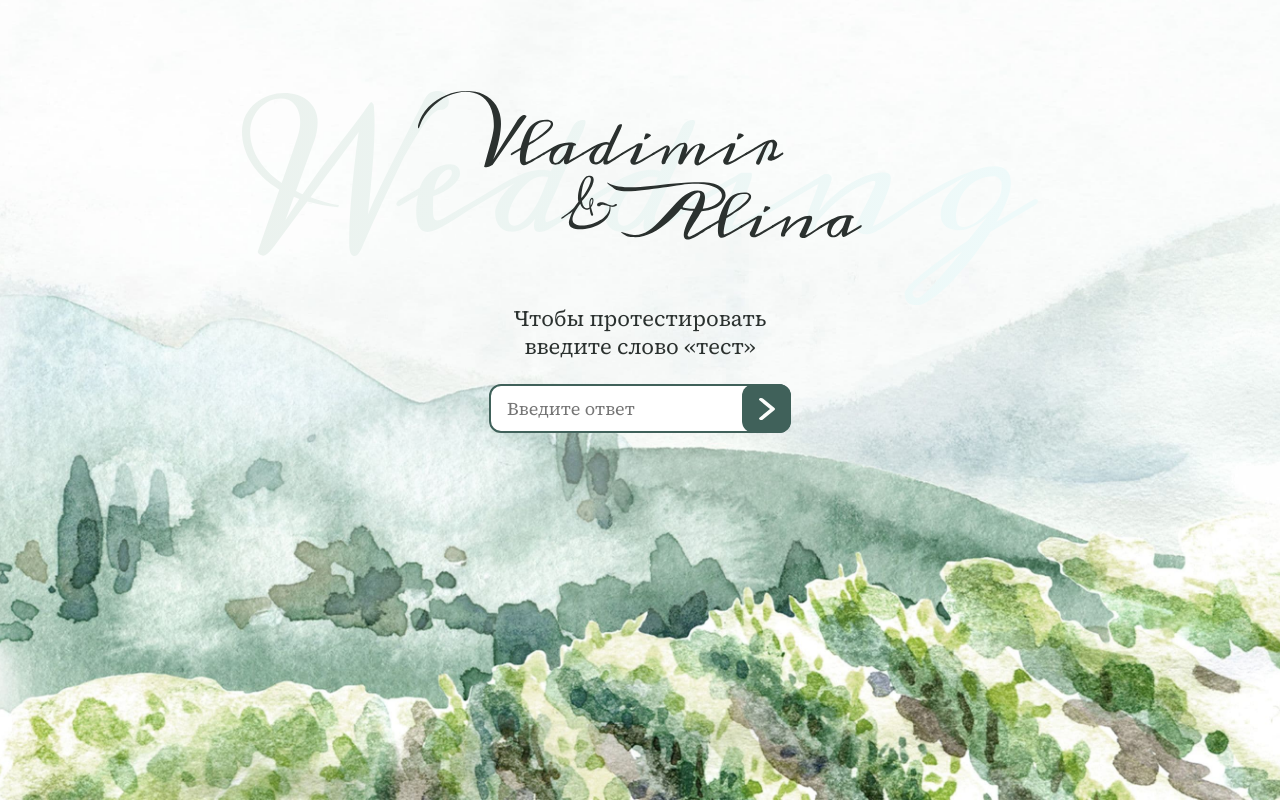
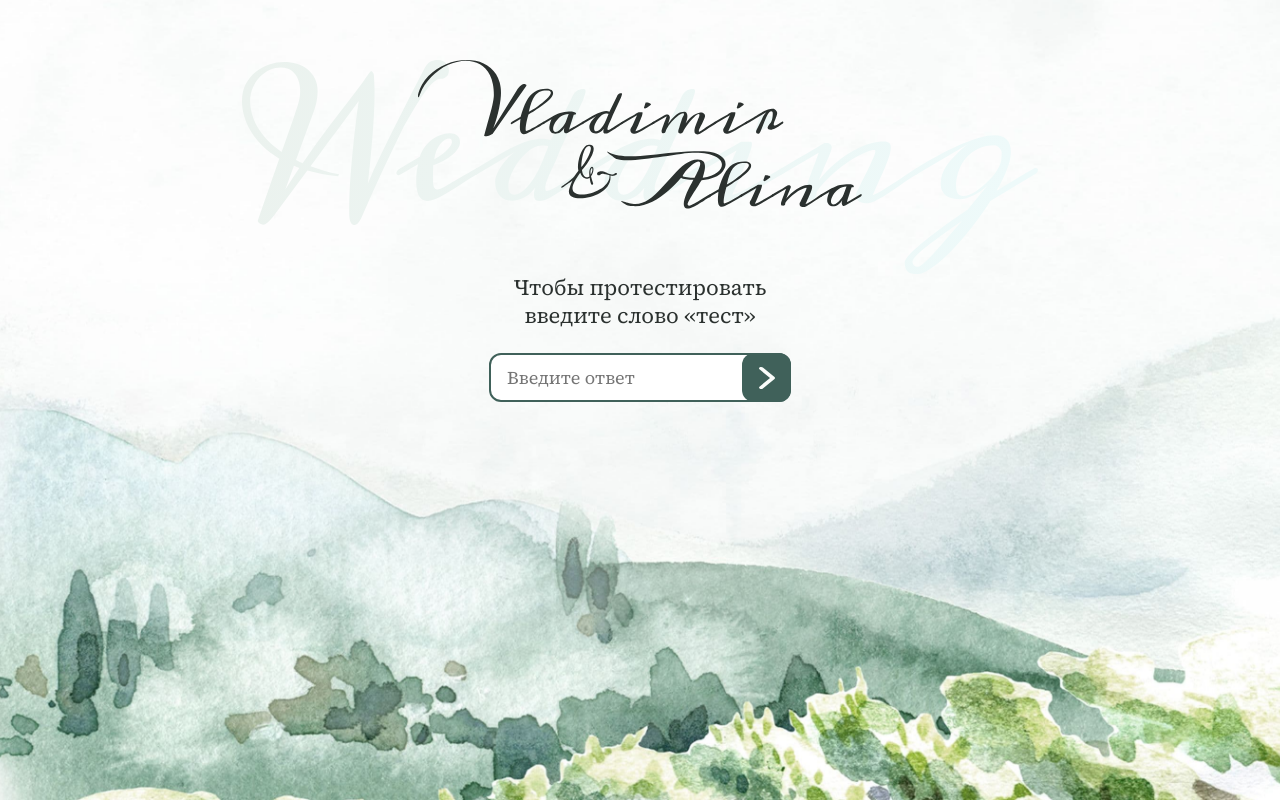
Before and after one commit to MaxDaniLOVE/wedding-story, a Next.js app: page /test in a window 1280 px wide. Built offline with nearby package versions, Linux system fonts and the light colour scheme.

Commit message:
Update global styles to hide scrollbar, change theme color in layout, and enhance FormPage styles

```diff
--- a/app/globals.scss
+++ b/app/globals.scss
@@ -24,11 +24,12 @@ html,
 body {
   margin: 0;
   padding: 0;
-  background: var(--night);
-}
+  &::-webkit-scrollbar {
+    width: 0px;
+    display: none;
+  }}
 
 body {
-  background: var(--night);
   color: var(--ink);
   font-family: var(--font-source-serif-4), serif;
 }
--- a/app/layout.tsx
+++ b/app/layout.tsx
@@ -21,7 +21,7 @@ export const metadata: Metadata = {
 };
 
 export const viewport: Viewport = {
-  themeColor: '#100d1b'
+  themeColor: '#fbfdfc'
 }
 
 export default function RootLayout({
--- a/components/pages/FormPage/FormPage.module.scss
+++ b/components/pages/FormPage/FormPage.module.scss
@@ -10,12 +10,13 @@
   background-repeat: no-repeat;
   background-size: 110%;
   background-position: 0;
-  background-position: calc(50% - var(--parallax-offset, 0px)) bottom;
-  padding-top: 91px;
+  background-position: left calc(50% - var(--parallax-offset, 0px)) bottom 10%;
+  padding-top: 60px;
   display: flex;
   flex-direction: column;
   justify-content: space-between;
   background-color: var(--paper);
+  transition: all 0s ease;
 }
 
 .story {
@@ -162,6 +163,7 @@
     padding-top: 0;
     align-items: center;
     justify-content: center;
+    background-position: left calc(50% - var(--parallax-offset, 0px)) bottom 0%;
   }
   .story {
     position: relative;
```
Also changed, not shown: components/pages/SuccessPage/SuccessPage.tsx (+6 -1 lines).
